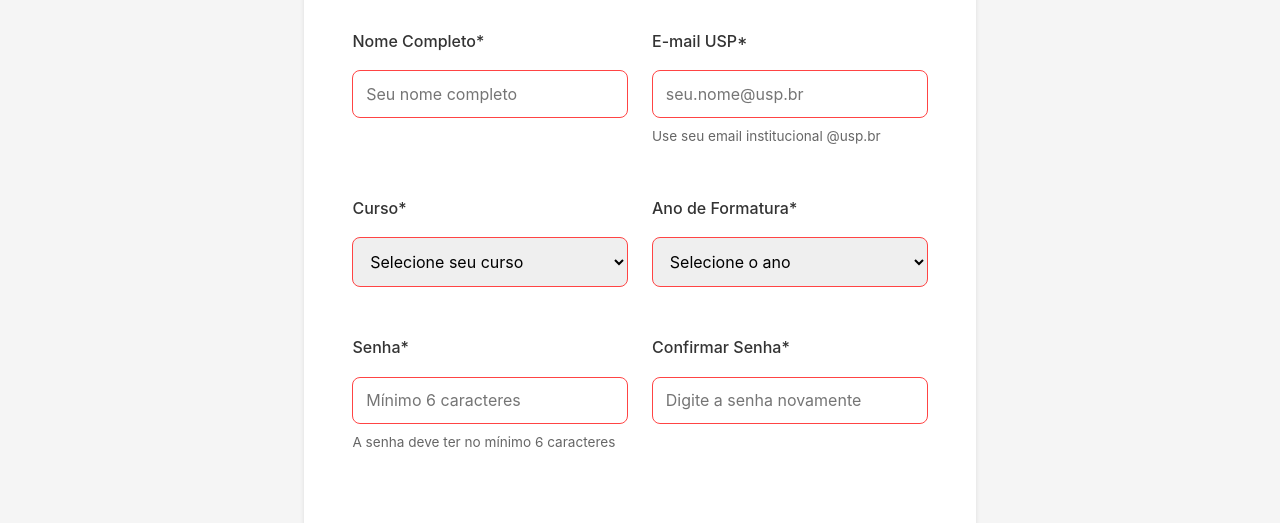
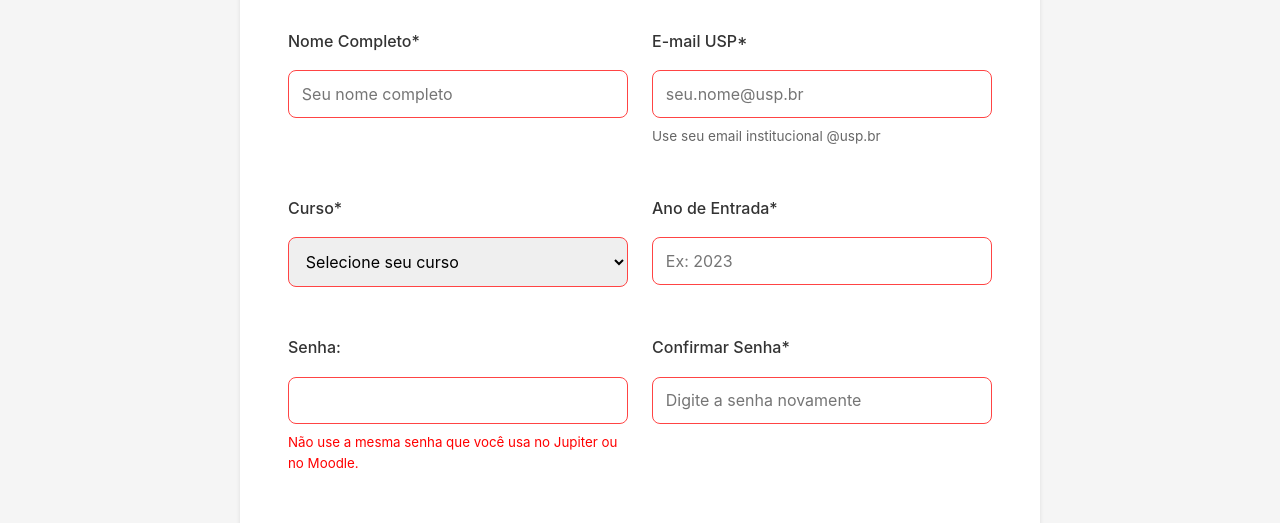
Before and after one commit to DuctileGlobe/FEADOOR, a website: page public/register.html in a window 1280 px wide. Shown: the part 256-779 px from the top of the page. Drawn offline with Linux system fonts and the light colour scheme.

Commit message:
edicoes simples

```diff
--- a/public/register.html
+++ b/public/register.html
@@ -54,21 +54,14 @@
                             </div>
 
                             <div class="form-group">
-                                <label for="graduationYear">Ano de Formatura*</label>
-                                <select id="graduationYear" required>
-                                    <option value="">Selecione o ano</option>
-                                    <option value="2024">2024</option>
-                                    <option value="2025">2025</option>
-                                    <option value="2026">2026</option>
-                                    <option value="2027">2027</option>
-                                    <option value="2028">2028</option>
-                                </select>
+                                <label for="entryYear">Ano de Entrada*</label>
+                                <input type="number" id="entryYear" required placeholder="Ex: 2023" min="1900" max="2099" step="1">
                             </div>
 
                             <div class="form-group">
-                                <label for="password">Senha*</label>
-                                <input type="password" id="password" required placeholder="Mínimo 6 caracteres">
-                                <small class="form-hint">A senha deve ter no mínimo 6 caracteres</small>
+                                <label for="password">Senha:</label>
+                                <input type="password" id="password" name="password" required>
+                                <small style="color: red;">Não use a mesma senha que você usa no Jupiter ou no Moodle.</small>
                             </div>
 
                             <div class="form-group">
```
